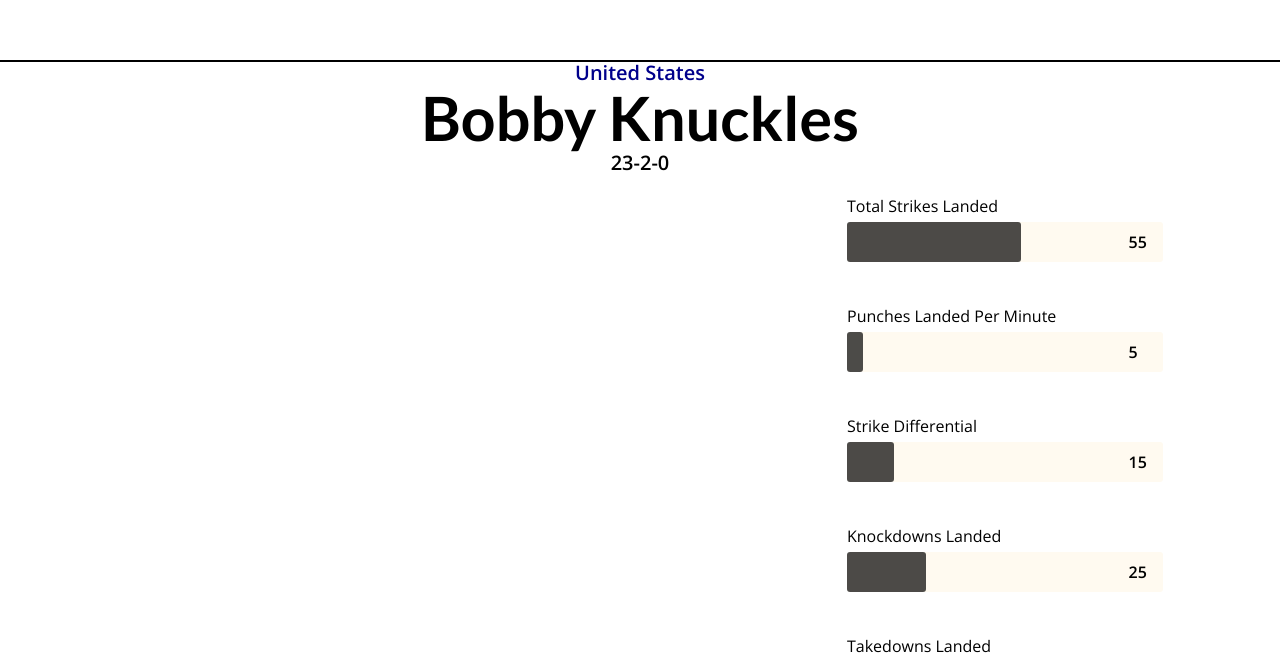
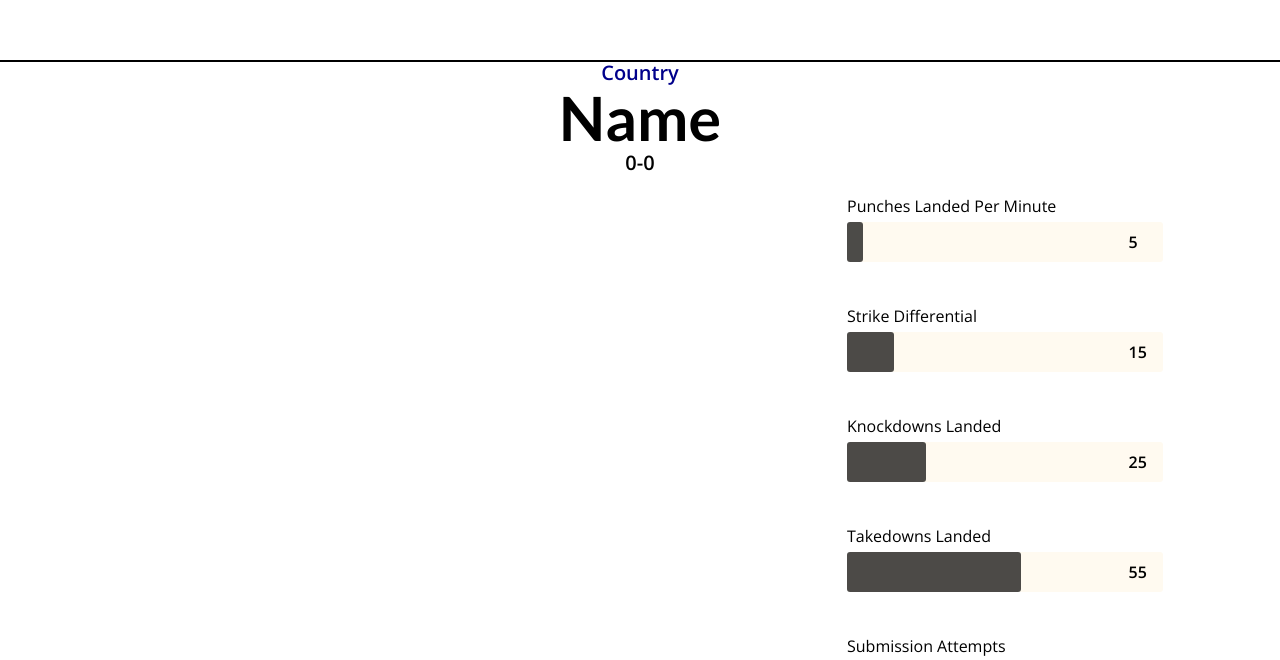
Before and after one commit to ngomichael/ufc-player-info, a React (Create React App) app: page / in a window 1280 px wide. Shown: the part 842-1502 px from the top of the page. Built offline with nearby package versions, Linux system fonts and the light colour scheme.

Commit message:
when a fighter is clicked it changes the country, name, and record of the fighter by using a child component(Fighter) to update its siblings(Header) props

```diff
--- a/src/Body.js
+++ b/src/Body.js
@@ -13,7 +13,6 @@ class Body extends Component {
     render() {
         return (
             <div style={statisticContainer}>
-                <Statistics statisticNumber="55" statisticName="Total Strikes Landed" />
                 <Statistics statisticNumber="5" statisticName="Punches Landed Per Minute" />
                 <Statistics statisticNumber="15" statisticName="Strike Differential" />
                 <Statistics statisticNumber="25" statisticName="Knockdowns Landed" />
--- a/src/Fighter.js
+++ b/src/Fighter.js
@@ -1,38 +1,4 @@
 import React, {Component} from 'react';
-
-const rankingsAndUnderlineContainer = {
-    position: 'relative',
-    left: '50%',
-    top: '100px'
-};
-
-function animateRankingsTitle(opacity) {
-    const rankingsTitle = {
-        position: 'relative',
-        // left: '5%',
-        letterSpacing: '5px',
-        fontFamily: 'Roboto Slab',
-        fontWeight: '400',
-        fontSize: '30px',
-        transition: 'all 1.5s ease',
-        opacity: opacity,
-    };
-
-    return rankingsTitle;
-}
-
-function animateUnderline(width) {
-    const underline = {
-        position: 'relative',
-        width: width +'%',
-        backgroundColor:'black',
-        height: '4px',
-        borderRadius: '4px',
-        transition: 'all 1.5s ease'
-    };
-
-    return underline;
-}
 
 function hoverFighter(spacing) {
     const rankingsList = {
@@ -47,26 +13,26 @@ function hoverFighter(spacing) {
     return rankingsList;
 }
 
-const fighters = ['Demetrious Johnson', 'Conor McGregor', 'Stipe Miocic', 'Max Holloway', 'Daniel Cormier',
-    'Cody Garbrandt', 'Joanna Jedrzejczyk', 'Tyron Woodley', 'Dominick Cruz', 'Jose Aldo' ];
-
 class Fighter extends Component {
     constructor(props) {
         super(props);
         this.onMouseOver = this.onMouseOver.bind(this);
         this.onMouseOut = this.onMouseOut.bind(this);
+        this.handleChange = this.handleChange.bind(this);
         this.state = {
-            width: '0',
-            opacity: '0',
             letterSpacing: '0',
-            fightersList: fighters,
+            punchesPerMinute: '0',
+            strikeDifferential: '0',
+            knockdownsLanded: '0',
+            takedownsLanded: '0',
+            submissionAttempts: '0'
         };
     }
 
     onMouseOver() {
         this.setState({
             letterSpacing: '3'
-        })
+        });
     }
 
     onMouseOut() {
@@ -75,22 +41,23 @@ class Fighter extends Component {
         })
     }
 
-    componentDidMount() {
-        setTimeout(function() { this.setState({width: 100}); }.bind(this), 1);
-        setTimeout(function() { this.setState({opacity: 1}); }.bind(this), 1);
+    handleChange() {
+        // this.setState({
+        //     punchesPerMinute: '0',
+        //     strikeDifferential: '0',
+        //     knockdownsLanded: '0',
+        //     takedownsLanded: '0',
+        //     submissionAttempts: '0'
+        // })
+        this.props.changeFighter(this.props.name, this.props.country, this.props.record)
     }
 
     render() {
         return (
-            <div style={rankingsAndUnderlineContainer}>
-                <div style={animateRankingsTitle(this.state.opacity)}>Pound for Pound</div>
-                <div style={animateUnderline(this.state.width)}></div>
-                <ol>
-                    {this.state.fightersList.map((fighter, i) =>
-                        <li onMouseOver={this.onMouseOver} onMouseOut={this.onMouseOut} key={i} style={hoverFighter(this.state.letterSpacing)}>{fighter}</li>
-                    )}
-                </ol>
+            <div>
+                <li onMouseOver={this.onMouseOver} onMouseOut={this.onMouseOut} onClick={this.handleChange} style={hoverFighter(this.state.letterSpacing)}>{this.props.name} </li>
             </div>
+
         )
     }
 }
--- a/src/FrontPage.js
+++ b/src/FrontPage.js
@@ -18,12 +18,65 @@ const frontPageStyles = {
     alignItems: 'center',
 };
 
+const rankingsAndUnderlineContainer = {
+    position: 'relative',
+    left: '50%',
+    top: '100px'
+};
+
+function animateRankingsTitle(opacity) {
+    const rankingsTitle = {
+        position: 'relative',
+        // left: '5%',
+        letterSpacing: '5px',
+        fontFamily: 'Roboto Slab',
+        fontWeight: '400',
+        fontSize: '30px',
+        transition: 'all 1.5s ease',
+        opacity: opacity,
+    };
+
+    return rankingsTitle;
+}
+
+function animateUnderline(width) {
+    const underline = {
+        position: 'relative',
+        width: width +'%',
+        backgroundColor:'black',
+        height: '4px',
+        borderRadius: '4px',
+        transition: 'all 1.5s ease'
+    };
+
+    return underline;
+}
+
 class FrontPage extends Component {
     constructor(props) {
         super(props);
+        this.changeFighter = this.changeFighter.bind(this);
         this.state = {
+            width: '0',
+            opacity: '0',
+            name: 'Name',
+            country: 'Country',
+            record: '0-0'
+        };
+    }
 
-        };
+    changeFighter(newName, newCountry, newRecord) {
+        this.setState({
+            name: newName,
+            country: newCountry,
+            record: newRecord
+        })
+    }
+
+
+    componentDidMount() {
+        setTimeout(function() { this.setState({width: 100}); }.bind(this), 1);
+        setTimeout(function() { this.setState({opacity: 1}); }.bind(this), 1);
     }
 
     render() {
@@ -33,11 +86,26 @@ class FrontPage extends Component {
                     <div style={titleStyles}>
                         Pick a Fighter
                     </div>
-                    <Fighter/>
+                    <div style={rankingsAndUnderlineContainer}>
+                        <div style={animateRankingsTitle(this.state.opacity)}>Pound for Pound</div>
+                        <div style={animateUnderline(this.state.width)}></div>
+                        <ol>
+                            <Fighter name="Demetrious Johnson" country="United States" record="16-2-1" changeFighter={this.changeFighter}/>
+                            <Fighter name="Conor McGregor" country="Ireland" record="9-1" changeFighter={this.changeFighter}/>
+                            <Fighter name="Stipe Miocic" country="United States" record="11-2" changeFighter={this.changeFighter}/>
+                            <Fighter name="Max Holloway" country="United States" record="14-3" changeFighter={this.changeFighter}/>
+                            <Fighter name="Daniel Cormier" country="United States" record="12-1" changeFighter={this.changeFighter}/>
+                            <Fighter name="Cody Garbrandt" country="United States" record="6-0" changeFighter={this.changeFighter}/>
+                            <Fighter name="Joanna Jedrzejczyk" country="Poland" record="8-0" changeFighter={this.changeFighter}/>
+                            <Fighter name="Tyron Woodley" country="United States" record="13-3-1" changeFighter={this.changeFighter}/>
+                            <Fighter name="Dominick Cruz" country="United States" record="12-2" changeFighter={this.changeFighter}/>
+                            <Fighter name="Jose Aldo" country="Brazil" record="16-2" changeFighter={this.changeFighter}/>
+                        </ol>
+                    </div>
                 </div>
 
                 <div>
-                    <Header/>
+                    <Header name={this.state.name} country={this.state.country} record={this.state.record}/>
                 </div>
             </div>
         )
--- a/src/Header.js
+++ b/src/Header.js
@@ -48,11 +48,11 @@ const line = {
 class Header extends Component {
     constructor(props) {
         super(props);
-        this.state = {
-            fighter: 'Bobby Knuckles',
-            country: 'United States',
-            record: '23-2-0'
-        };
+        // this.state = {
+        //     fighter: this.props.name,
+        //     country: this.props.country,
+        //     record: this.props.record
+        // };
     }
 
     render() {
@@ -61,13 +61,13 @@ class Header extends Component {
                 <div style={line}></div>
                 <div style={fighterInfoStyles}>
                     <div style={countryStyles}>
-                        {this.state.country}
+                        {this.props.country}
                     </div>
                     <div style={fighterNameStyles}>
-                        {this.state.fighter}
+                        {this.props.name}
                     </div>
                     <div style={recordStyles}>
-                        {this.state.record}
+                        {this.props.record}
                     </div>
                 </div>
                 <br />
```
